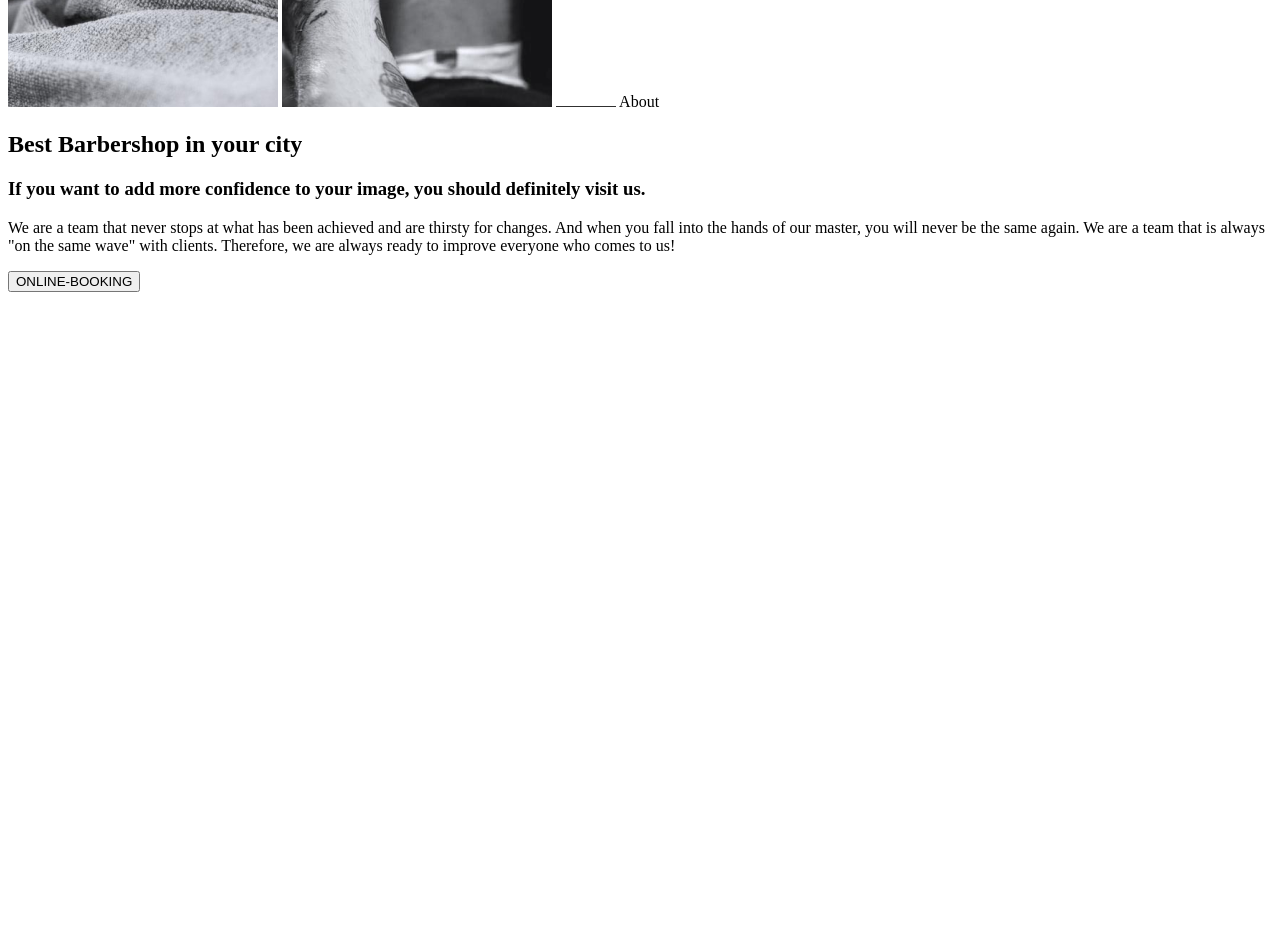
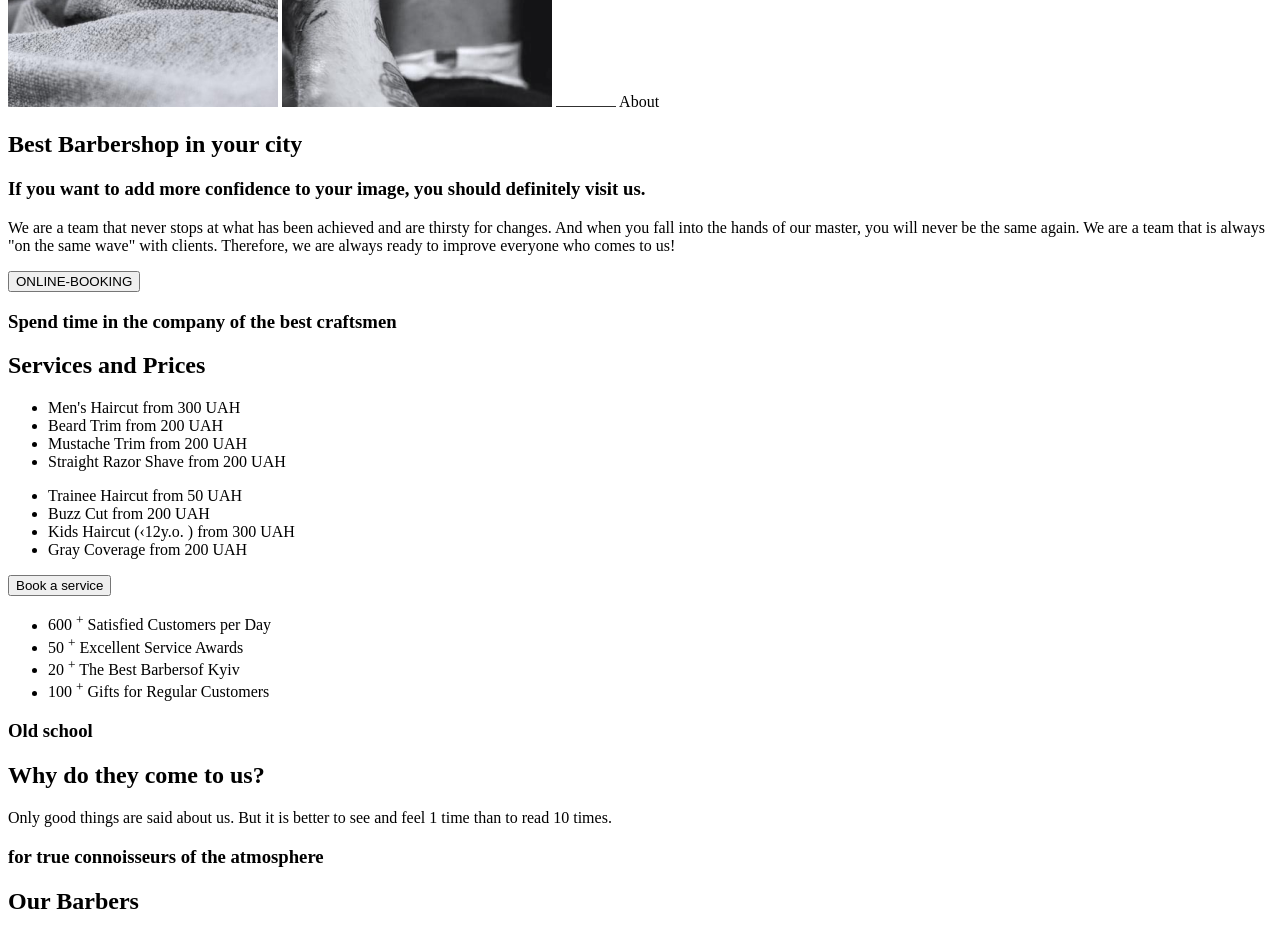
Before and after one commit to Simonkhawam/Barbershop, a plain HTML site: page index.html in a window 1280 px wide. Shown: the part 728-1660 px from the top of the page. Before the commit the page ends 1028 px from the top, so only its background shows below. Drawn offline with Linux system fonts and the light colour scheme.

Commit message:
adding codes and constructing html page, next will be adding another files and images

```diff
--- a/index.html
+++ b/index.html
@@ -1,6 +1,7 @@
 <!DOCTYPE html>
 <html lang="en">
 <!-- Parte pentru browser/motoare de cautare -->
+
 <head>
     <meta charset="UTF-8" />
     <meta http-equiv="X-UA-Compatible" content="IE=edge" />
@@ -9,6 +10,7 @@
     <title>BarberShop</title>
 </head>
 <!-- Partea pe care o vedem efectiv in pagina -->
+
 <body>
     <!-- Header -->
     <header>
@@ -56,28 +58,14 @@
               altă pagină, dar fără a o „aproba”. Este singura valoare rel din această listă cu un efect tangibil asupra
               eforturilor SEO.
             -->
-            <a
-                href="https://goit.global/ro/contacts/"
-                target="_blank"
-                rel="noopener noreferrer nofollow"
-            >
+        <a href="https://goit.global/ro/contacts/" target="_blank" rel="noopener noreferrer nofollow">
             Online-booking
         </a>
 
         <!-- Sectiunea pentru link-uri spre Youtube/Facebook -->
         <section>
-                <a
-                    href="https://www.youtube.com"
-                    target="_blank"
-                    rel="noopener noreferrer nofollow"
-                    >Youtube</a
-                >
-                <a
-                    href="https://www.facebook.com"
-                    target="_blank"
-                    rel="noopener noreferrer nofollow"
-                    >Facebook</a
-                >
+            <a href="https://www.youtube.com" target="_blank" rel="noopener noreferrer nofollow">Youtube</a>
+            <a href="https://www.facebook.com" target="_blank" rel="noopener noreferrer nofollow">Facebook</a>
             <img src="images/dash_navigation-links.png" />
         </section>
     </header>
@@ -116,10 +104,7 @@
 
         <!-- sectiunea 'About' a site-ului nostru, cu sloganul principal si cele doua imagini -->
         <section>
-                <img
-                    src="images/barber-img-1.png"
-                    alt="Frizer taie cu masina de tuns"
-                />
+            <img src="images/barber-img-1.png" alt="Frizer taie cu masina de tuns" />
             <img src="images/barber-img-2.png" alt="Frizer taie cu lama" />
 
             <span><img src="images/dash_about.png" /> About</span>
@@ -142,10 +127,108 @@
                 -->
             <button>ONLINE-BOOKING</button>
         </section>
+        <!--service and prices-->
+        <section>
+            <h3>Spend time in the company of the best craftsmen</h3>
+            <h2>Services and Prices</h2>
+            <ul>
+                <li>
+                    <span>Men's Haircut</span>
+                    <span>from 300 UAH</span>
+                </li>
+                <li>
+                    <span>Beard Trim</span>
+                    <span>from 200 UAH</span>
+                </li>
+                <li>
+                    <span>Mustache Trim</span>
+                    <span>from 200 UAH</span>
+                </li>
+                <li>
+                    <span>Straight Razor Shave</span>
+                    <span>from 200 UAH</span>
+                </li>
+            </ul>
+            <ul>
+                <li>
+                    <span>Trainee Haircut</span>
+                    <span>from 50 UAH</span>
+                </li>
+                <li>
+                    <sp>Buzz Cut</sp>
+                    <sp>from 200 UAH</sp>
+                </li>
+                <li>
+                    <sp>Kids Haircut (&lsaquo;12y.o.
+                        )</sp>
+                    <sp>from 300 UAH</sp>
+                </li>
+                <li>
+                    <sp>Gray Coverage</sp>
+                    <sp>from 200 UAH</sp>
+                </li>
+            </ul>
+            <button>Book a service</button>
+        </section>
+        <section>
+            <ul>
+                <li>
+                    <span>600</span>
+                    <sup>+</sup>
+                    <span>Satisfied Customers per Day</span>
+                </li>
+
+                <li>
+                    <span>50</span>
+                    <sup>+</sup>
+                    <span>Excellent Service Awards</span>
+                </li>
+                <li>
+                    <span>20</span>
+                    <sup>+</sup>
+                    <span>The Best Barbersof Kyiv</span>
+                </li>
+                <li>
+                    <span>100</span>
+                    <sup>+</sup>
+                    <span>Gifts for Regular Customers</span>
+                </li>
+            </ul>
+            <article>
+                <h3>Old school</h3>
+                <h2>Why do they come to us?</h2>
+                <p>Only good things are said about us. But it is better to see and feel 1 time than to read 10 times.
+                </p>
+            </article>
+        </section>
     </main>
+    <section>
+        <h3>for true connoisseurs of the atmosphere</h3>
+        <h2>Our Barbers</h2>
+        <img src="images/img1.jpg" alt="John smith">
+        <br>
+        <span>John Smith</span>
+        <em>Extreme Barber</em>
+
+    </section>
+
+    <section>
+        <h3>In Latin, "barba" means "beard"</h3>
+        <ul>
+            <li><img src="images/motocutting.jpg" alt=""></li>
+        </ul>
+        </section>
+        <section>
+        <h3>Contacts</h3>
+        <address>
+
+        </address>
+        </section>
     <!--
         Intotdeauna sa fim atenti ca tag-urile noastre sunt inchise corect, cel mai usor mode de a ne da
         seama ca ceva e gresit, e ca nu se va 'auto-formata' continutul de Prettier daca avem greseli
         -->
+
 </body>
+
 </html>
```
Also changed, not shown: images/img1.jpg (added), images/img2.jpg (added), images/img3.jpg (added), images/motocutting.jpg (added), 1 other file. Lines whose indentation alone changed are shown as unchanged.
